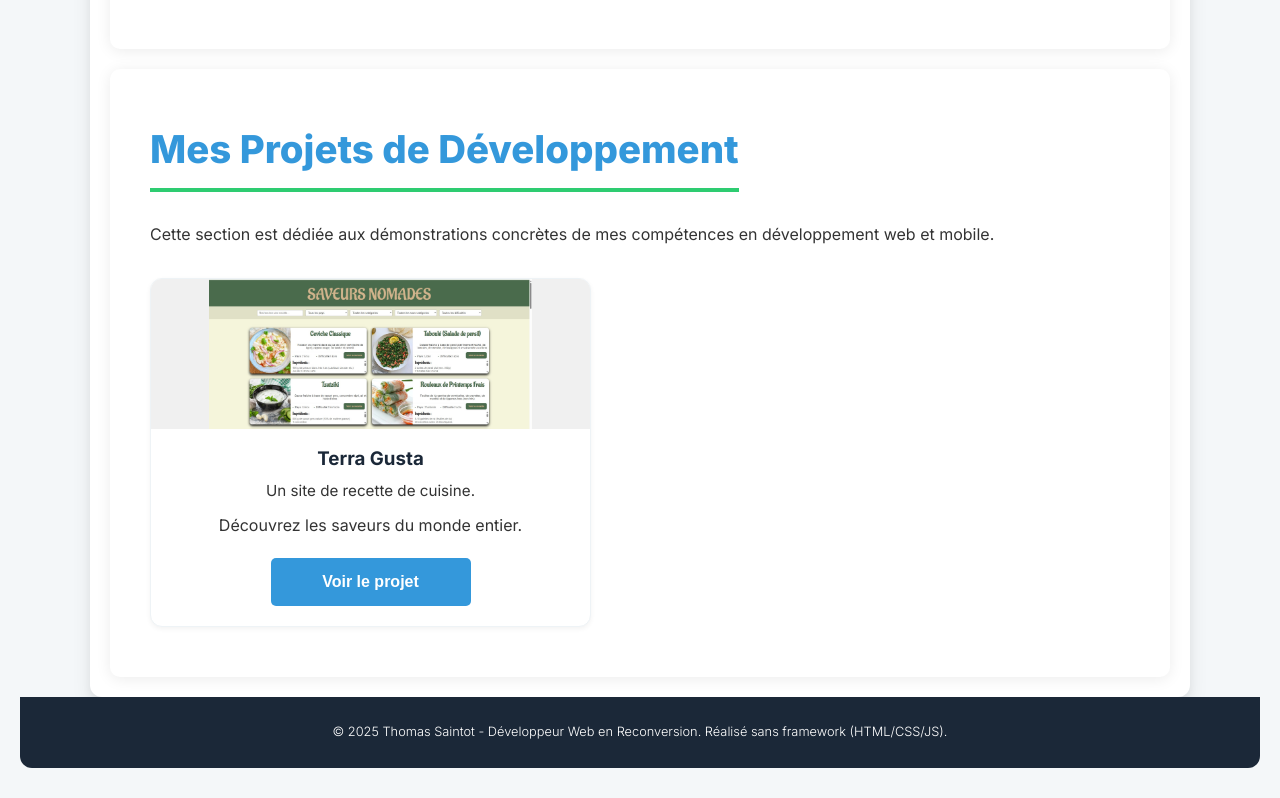
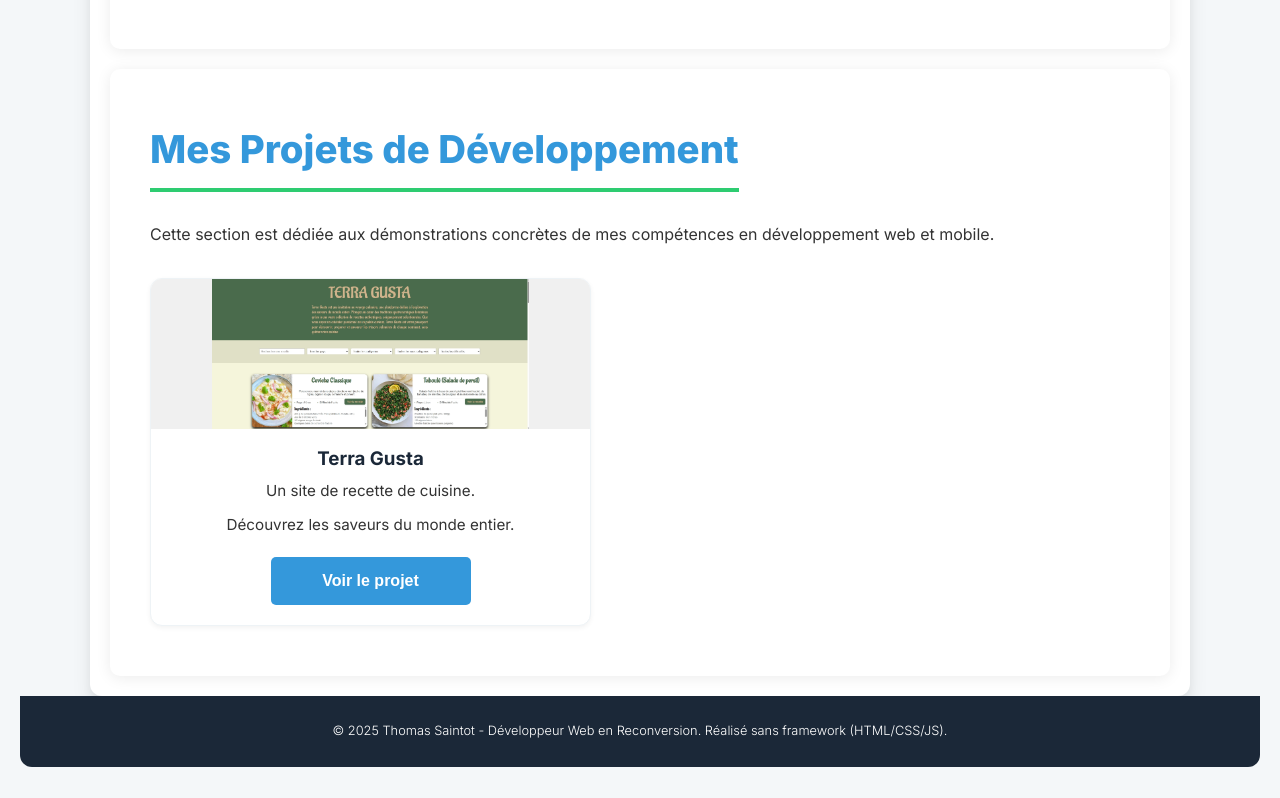
Before and after one commit to tsaintot34/PorteFolio, a plain HTML site: page index.html in a window 1280 px wide. Shown: the part 2625-3423 px from the top of the page. Drawn offline with Linux system fonts and the light colour scheme.

Commit message:
Remplacement image vignette projet

```diff
--- a/index.html
+++ b/index.html
@@ -145,10 +145,10 @@
             <p>Cette section est dédiée aux démonstrations concrètes de mes compétences en développement web et mobile.</p>
             <div id="project-list" class="project-grid">
                 <div class="project-card" data-project="project-terragusta-fiche">
-                    <img src="images/Capture_Ecran_Saveurs-Nomades.jpg" alt="Vignette Terra Gusta">
+                    <img src="images/Capture_Ecran_Terra-Gusta.jpg" alt="Vignette Terra Gusta">
                     <h3>Terra Gusta</h3>
                     <p>Un site de recette de cuisine.</p>
-                    Découvrez les saveurs du monde entier.</p>
+                    <p>Découvrez les saveurs du monde entier.</p>
 
                     <button class="view-project-btn">Voir le projet</button>
                 </div>
```
Also changed, not shown: images/Capture_Ecran_Saveurs-Nomades.jpg (deleted), images/Capture_Ecran_Terra-Gusta.jpg (added).
